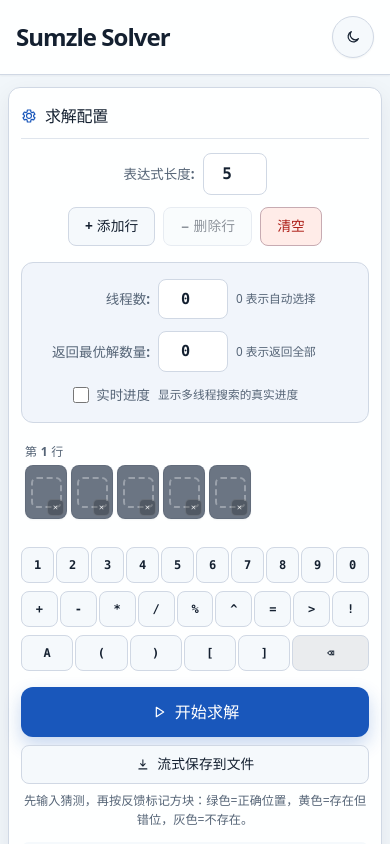
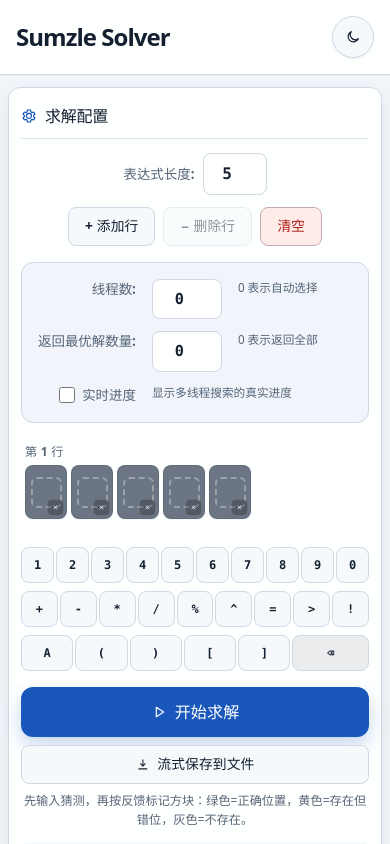
Before and after one commit to SUSTechHSAS/sumzle-hpc-solver, a React (Vite) app in the folder frontend/: page / in a window 390 px wide. Shown: the top 844 px of the page. Built offline with nearby package versions, Linux system fonts and the light colour scheme.

Commit message:
Refine mobile layout test review fixes

```diff
--- a/frontend/src/App.css
+++ b/frontend/src/App.css
@@ -548,6 +548,11 @@ textarea:focus-visible {
     flex-direction: column;
   }
 
+  .solve-options {
+    display: grid;
+    grid-template-columns: max-content 70px minmax(0, 1fr);
+  }
+
   .length-control,
   .row-buttons {
     justify-content: center;
@@ -578,10 +583,7 @@ textarea:focus-visible {
   }
 
   .option-control {
-    display: grid;
-    grid-template-columns: 7rem 70px minmax(0, 1fr);
-    align-items: center;
-    column-gap: var(--space-xs);
+    display: contents;
   }
 
   .option-control label {
@@ -599,11 +601,15 @@ textarea:focus-visible {
   }
 
   .option-control-checkbox {
-    grid-template-columns: 7rem minmax(0, 1fr);
+    display: contents;
   }
 
   .option-control-checkbox label {
     justify-self: end;
+  }
+
+  .option-control-checkbox .option-hint {
+    grid-column: 2 / -1;
   }
 
   .tools-grid {
```
Also changed, not shown: 1 other file (tests, documents, lock files or other folders).
